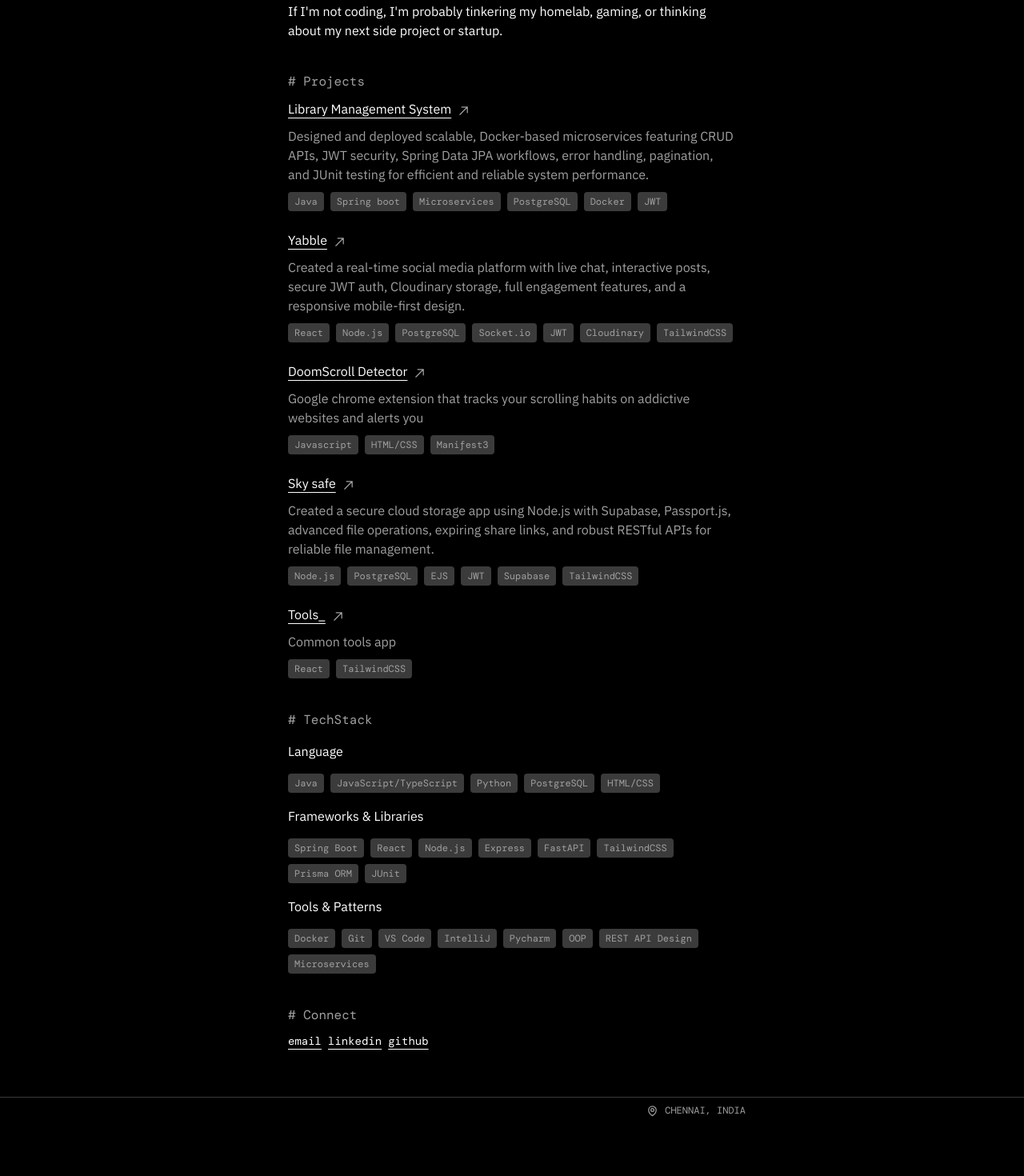
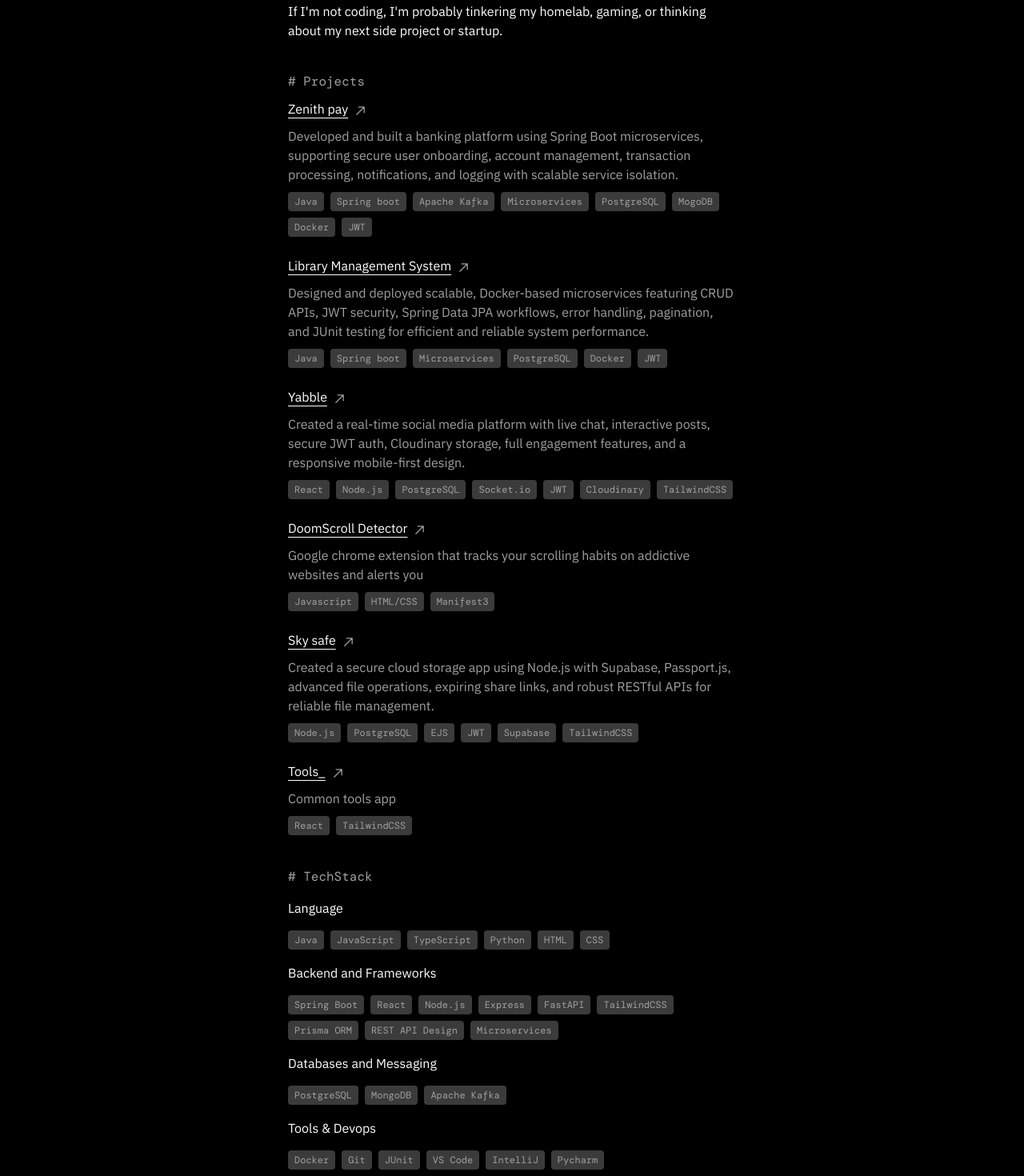
Before and after one commit to notsanta20/portfolio, a React (Vite) app: page / in a window 1280 px wide. Shown: the part 260-1730 px from the top of the page at 80% size. Before the commit the page ends 1664 px from the top, so only its background shows below. Built offline with nearby package versions, Linux system fonts and the light colour scheme; a web font is replaced by a local one.

Commit message:
feat: add new project and update tech stack

```diff
--- a/src/app/routes/Home.tsx
+++ b/src/app/routes/Home.tsx
@@ -21,16 +21,10 @@ function Home() {
   const techStack: Array<stack> = [
     {
       title: "Language",
-      stack: [
-        "Java",
-        "JavaScript/TypeScript",
-        "Python",
-        "PostgreSQL",
-        "HTML/CSS",
-      ],
+      stack: ["Java", "JavaScript", "TypeScript", "Python", "HTML", "CSS"],
     },
     {
-      title: "Frameworks & Libraries",
+      title: "Backend and Frameworks",
       stack: [
         "Spring Boot",
         "React",
@@ -39,24 +33,36 @@ function Home() {
         "FastAPI",
         "TailwindCSS",
         "Prisma ORM",
-        "JUnit",
-      ],
-    },
-    {
-      title: "Tools & Patterns",
-      stack: [
-        "Docker",
-        "Git",
-        "VS Code",
-        "IntelliJ",
-        "Pycharm",
-        "OOP",
         "REST API Design",
         "Microservices",
       ],
     },
+    {
+      title: "Databases and Messaging",
+      stack: ["PostgreSQL", "MongoDB", "Apache Kafka"],
+    },
+    {
+      title: "Tools & Devops",
+      stack: ["Docker", "Git", "JUnit", "VS Code", "IntelliJ", "Pycharm"],
+    },
   ];
   const allProjects: Array<project> = [
+    {
+      name: "Zenith pay",
+      link: "https://github.com/notsanta20/zenith-pay-app",
+      description:
+        "Developed and built a banking platform using Spring Boot microservices, supporting secure user onboarding, account management, transaction processing, notifications, and logging with scalable service isolation.",
+      techStack: [
+        "Java",
+        "Spring boot",
+        "Apache Kafka",
+        "Microservices",
+        "PostgreSQL",
+        "MogoDB",
+        "Docker",
+        "JWT",
+      ],
+    },
     {
       name: "Library Management System",
       link: "https://github.com/notsanta20/lib_mngmnt_system_backend",
```
